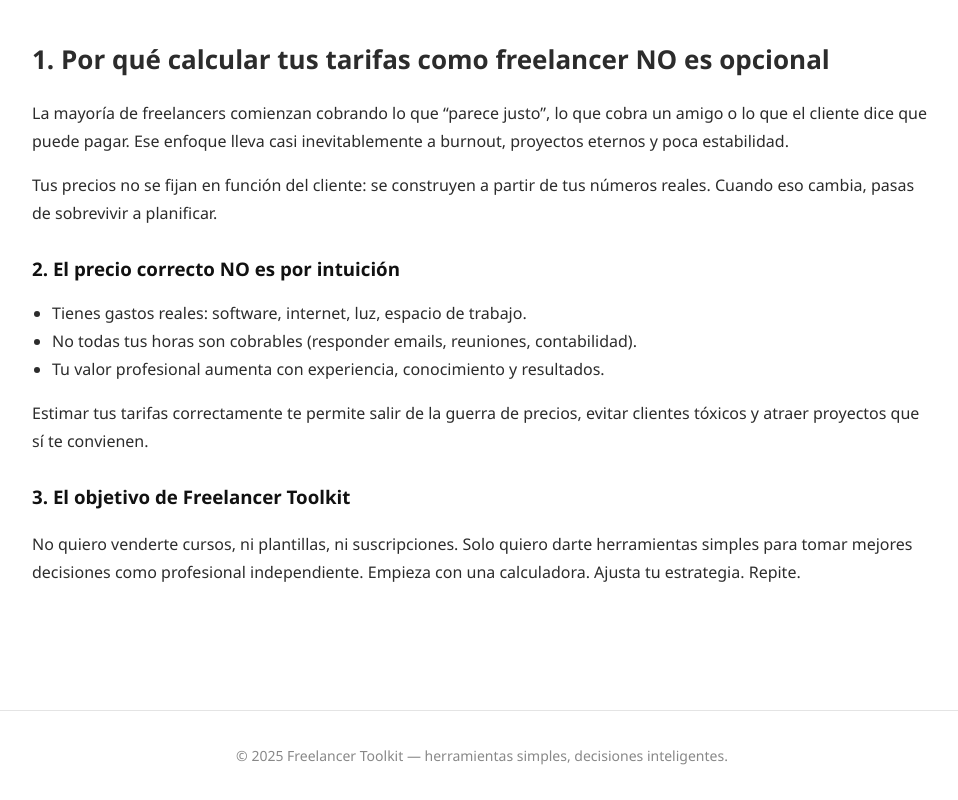
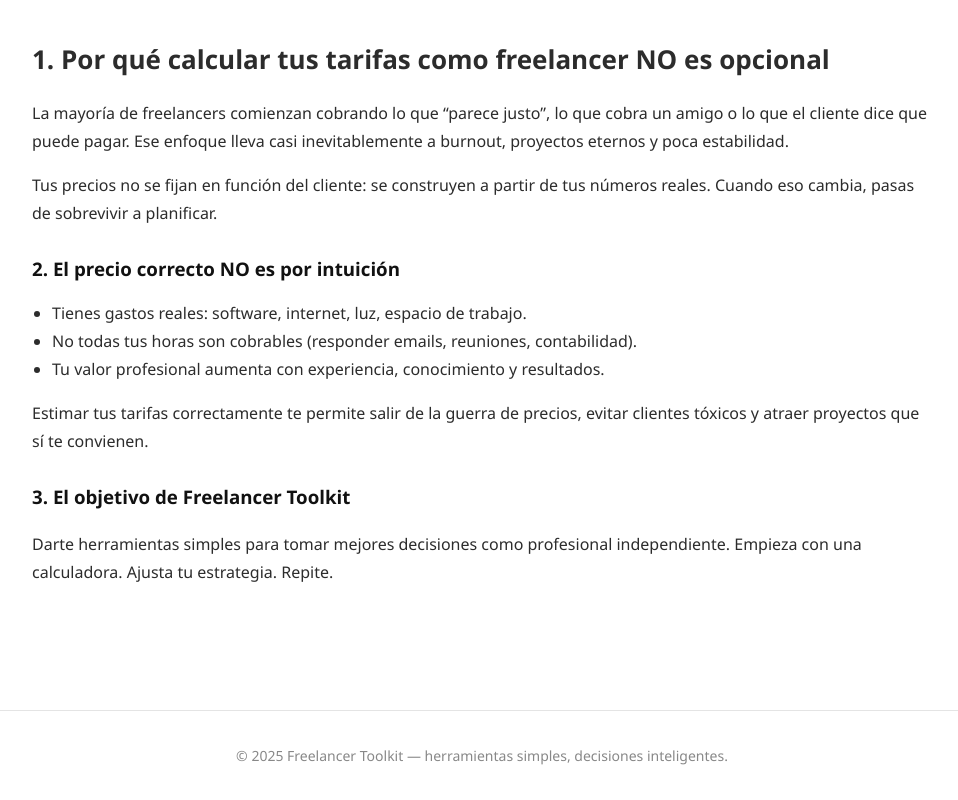
Before and after one commit to kravitznico-source/freelancer-toolkit, a plain HTML site: page index.html in a window 1280 px wide. Shown: the part 573-1373 px from the top of the page, without its empty margins (158-1116 px from the left). Drawn offline with Linux system fonts and the light colour scheme.

Commit message:
Update index.html

```diff
--- a/index.html
+++ b/index.html
@@ -227,8 +227,7 @@
 
     <h3>3. El objetivo de Freelancer Toolkit</h3>
     <p>
-        No quiero venderte cursos, ni plantillas, ni suscripciones.
-        Solo quiero darte herramientas simples para tomar mejores decisiones como profesional independiente.
+        Darte herramientas simples para tomar mejores decisiones como profesional independiente.
         Empieza con una calculadora. Ajusta tu estrategia. Repite.
     </p>
 
```
